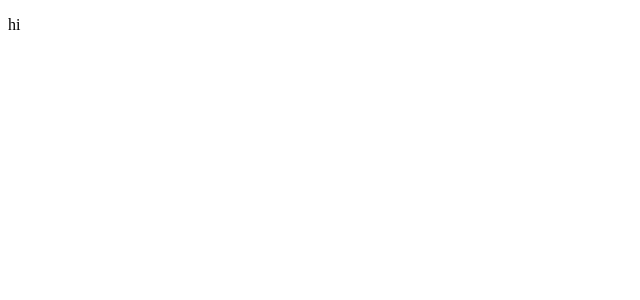
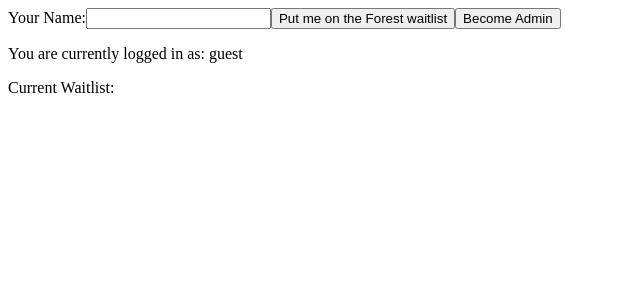
Before and after one commit to zeegy99/ISwipeU, a React (Vite) app in the folder frontend/: page / in a window 1280 px wide. Shown: the top 300 px of the page, without its empty margins (0-640 px from the left). Built offline with nearby package versions, Linux system fonts and the light colour scheme.

Commit message:
functional adding/removing from list

```diff
--- a/frontend/src/App.jsx
+++ b/frontend/src/App.jsx
@@ -1,13 +1,131 @@
-import { useState } from 'react'
-import reactLogo from './assets/react.svg'
-import viteLogo from '/vite.svg'
+import { useState, react } from 'react'
 import './App.css'
+// import { useNavigate, Link } from "react-router-dom"
 
 function App() {
-  const [count, setCount] = useState(0)
+
+  const [name, setName] = useState("");
+  const [waitlist, setWaitlist] = useState([]);
+  const [role, setRole] = useState("guest");
+  const [index, setIndex] = useState(0);
+
+
+
+
+  const add_waitlist = () => {
+    if (name === "") {
+      console.log("No name, returning -1")
+      return -1
+    }
+    setWaitlist([...waitlist, name])
+    send_waitlist()
+  }
+
+  const change_role = () => {
+    if (role == "guest") {
+      setRole("admin")
+    }
+    else {
+      setRole("guest")
+    }
+  }
+
+
+
+  const pickup_orders = async () => {
+    const response = await fetch("http://localhost:5000/api/get_order", {
+      method: "POST",
+      headers: { "Content-Type": "application/json" },
+      body: JSON.stringify({"Index": index})
+    })
+
+    if (!response.ok) {
+      throw new Error('Response Status: ', response.status)
+    }
+
+    const data = await response.text()
+    console.log(data)
+  }
+
+  const send_waitlist = async () => {
+    const response = await fetch("http://localhost:5000/api/waitlist", {
+      method: "POST",
+      headers: { "Content-Type": "application/json" },
+      body: JSON.stringify(name)
+    })
+
+    if (!response.ok) {
+      throw new Error('Response Status: ', response.status)
+    }
+
+    const data = await response.text()
+    console.log(data)
+  }
+
+  const take_off_waitlist = async () => {
+    if (index >= waitlist.length) {
+      console.log("Invalid Index")
+      return -1
+    }
+    const response = await fetch("http://localhost:5000/api/take_off_waitlist", {
+      method: "POST",
+      headers: { "Content-Type": "application/json" },
+      body: JSON.stringify(index)
+    })
+
+    if (!response.ok) {
+      throw new Error('Response Status: ', response.status)
+    }
+
+    const data = await response.json()
+    console.log(data)
+    console.log(typeof(data))
+    // console.log(typeof(data.json()))
+    setWaitlist(data)
+  }
+
+  const test_backend = async () => {
+    const response = await fetch ("http://localhost:5000/api/asdf")
+    const data = await response.text()
+    console.log(data)
+  }
+
+
+
+
+
 
   return (
-    <p> hi </p>
+    <>
+    <label>
+       Your Name:
+      <input
+        value={name}
+        onChange={(e) => setName(e.target.value)}
+      />
+    </label>
+
+      <button onClick={add_waitlist}> Put me on the Forest waitlist </button>
+      <button onClick={change_role}> Become Admin </button>
+
+      <p> You are currently logged in as: {role} </p>
+      {role === "admin" && (
+        <>
+        <label>
+          The Index
+          <input
+            value={index}
+            onChange={(e) => setIndex(e.target.value)}
+          />
+        </label>
+        <button onClick={take_off_waitlist}> Pickup Orders</button>
+        <button onClick={test_backend}> Test </button>
+        </>
+      )
+      }
+      <p> Current Waitlist: {waitlist.join(", ")} </p>
+    </>
+
   )
 }
 
```
